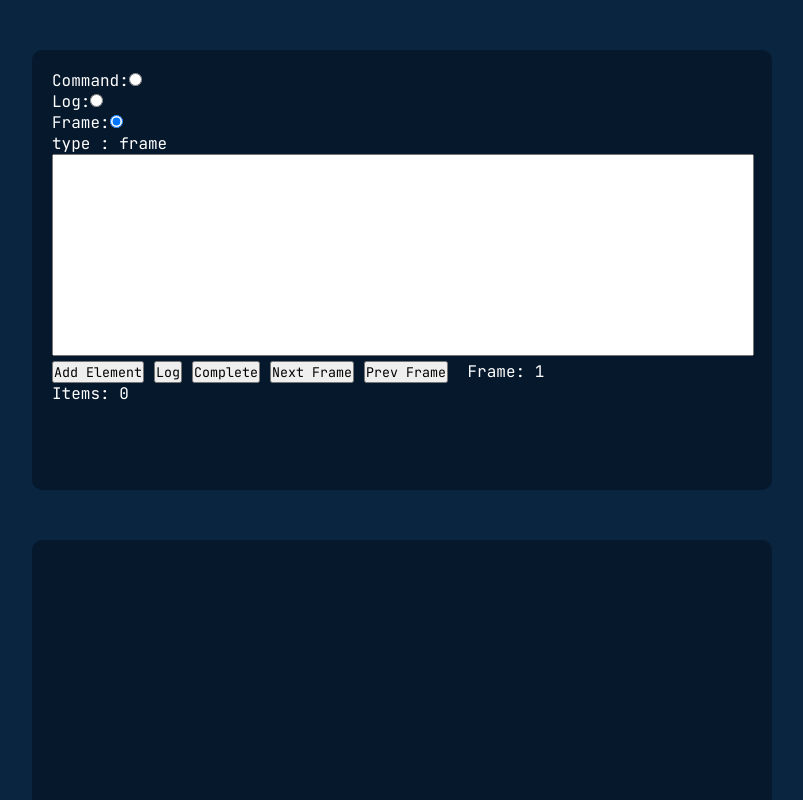
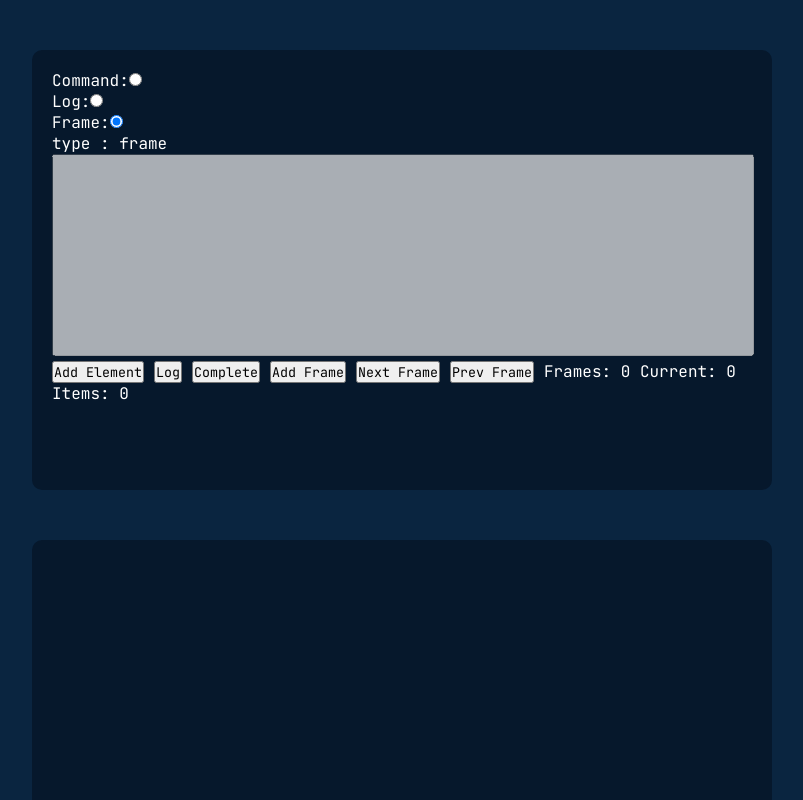
Before and after one commit to vlad-stohnii/cli-generator, a React (Create React App) app: page / in a window 1280 px wide. Both pictures are taken after a click on the radio button "Frame:". Shown: the top 800 px of the page, without its empty margins (238-1041 px from the left). Built offline with nearby package versions, Linux system fonts and the light colour scheme.

Commit message:
feat: frame editor

```diff
--- a/src/Editor.tsx
+++ b/src/Editor.tsx
@@ -1,4 +1,4 @@
-import React, { useEffect, useState } from 'react';
+import React, { useState } from 'react';
 
 interface Props {
   setTerminal: (data: any[]) => void
@@ -11,18 +11,25 @@ const Editor:React.FC<Props> = ({setTerminal}) => {
   const [textarea, setTextarea] = useState<string>('');
   const [frameIndex, setFrameIndex] = useState<number>(0);
   const [frameArray, setFrameArray] = useState<string[][]>([])
+  const renderFunc = () => {
+    setTerminal(result)
+    setType('command');
+    setResult([]);
+    setTextarea('')
+  }
+
 
   const nextFrame = () => {
     if(frameArray[frameIndex + 1]) {
       setTextarea(frameArray[frameIndex + 1].join('\n'))
-    } else {
-      setTextarea('')
+      setFrameIndex(frameIndex + 1)
     }
     let tempArray = [...frameArray];
     tempArray[frameIndex] = textarea.split('\n');
     setFrameArray(tempArray)
-    setFrameIndex(frameIndex + 1)
   }
+
+
   const prevFrame = () => {
     let tempArray = [...frameArray];
     tempArray[frameIndex] = textarea.split('\n');
@@ -32,6 +39,29 @@ const Editor:React.FC<Props> = ({setTerminal}) => {
       setFrameIndex(frameIndex - 1)
     }
   }
+
+  const addFrame = () => {
+    setFrameArray([...frameArray, []])
+    if(frameArray.length !== 0) {
+      setTextarea('')
+      setFrameIndex(frameIndex + 1);
+    } else {
+      let tempArray = [...frameArray];
+      tempArray[frameIndex] = textarea.split('\n');
+      setFrameArray(tempArray)
+      setTextarea('')
+    }
+  }
+
+  const isDisabled = () => {
+    if(type === 'command' || type === 'log') {
+      return false
+    }
+    return !(type === 'frame' && frameArray.length !== 0);
+
+  }
+
+
   const saveElement = () => {
     if(type === 'command') {
       const com = "<c>" + textarea +"<c>"
@@ -47,7 +77,9 @@ const Editor:React.FC<Props> = ({setTerminal}) => {
       let tempArray = [...frameArray];
       tempArray[frameIndex] = textarea.split('\n');
       setResult([...result, tempArray.map((frame) => frame.map(i => '<cons>' + i + '<cons>'))]);
+      setFrameArray([])
       setTextarea('')
+      setFrameIndex(0)
     }
   }
    return (
@@ -67,11 +99,15 @@ const Editor:React.FC<Props> = ({setTerminal}) => {
         </div>
       </div>
       type : {type}
-      <textarea value={textarea} onChange={(e) => setTextarea(e.target.value)}/>
+      <textarea disabled={isDisabled()} value={textarea} onChange={(e) => setTextarea(e.target.value)}/>
       <button onClick={saveElement}>Add Element</button>
       <button onClick={() => console.log(result)}>Log</button>
-      <button onClick={() => setTerminal(result)}>Complete</button>
-      {type === 'frame' && <><button onClick={nextFrame}>Next Frame</button><button onClick={prevFrame}>Prev Frame</button> Frame: {frameIndex + 1}</>}
+      <button onClick={renderFunc}>Complete</button>
+      {type === 'frame' && <>
+        <button onClick={addFrame}>Add Frame</button>
+        <button onClick={nextFrame}>Next Frame</button>
+        <button onClick={prevFrame}>Prev Frame</button>
+          Frames: {frameArray.length} Current: {isDisabled() ? 0:  frameIndex + 1}</>}
       <div>Items: {result.length}</div>
     </div>
   );
```
